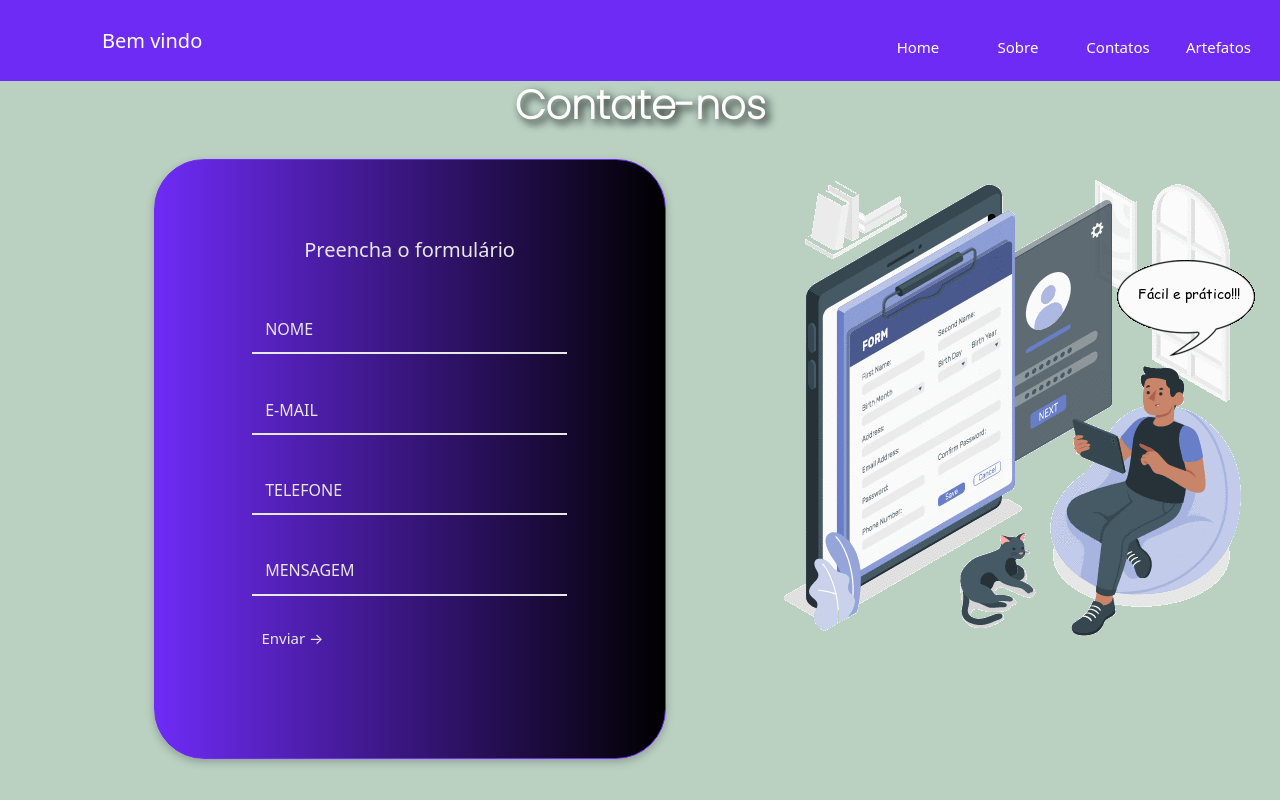
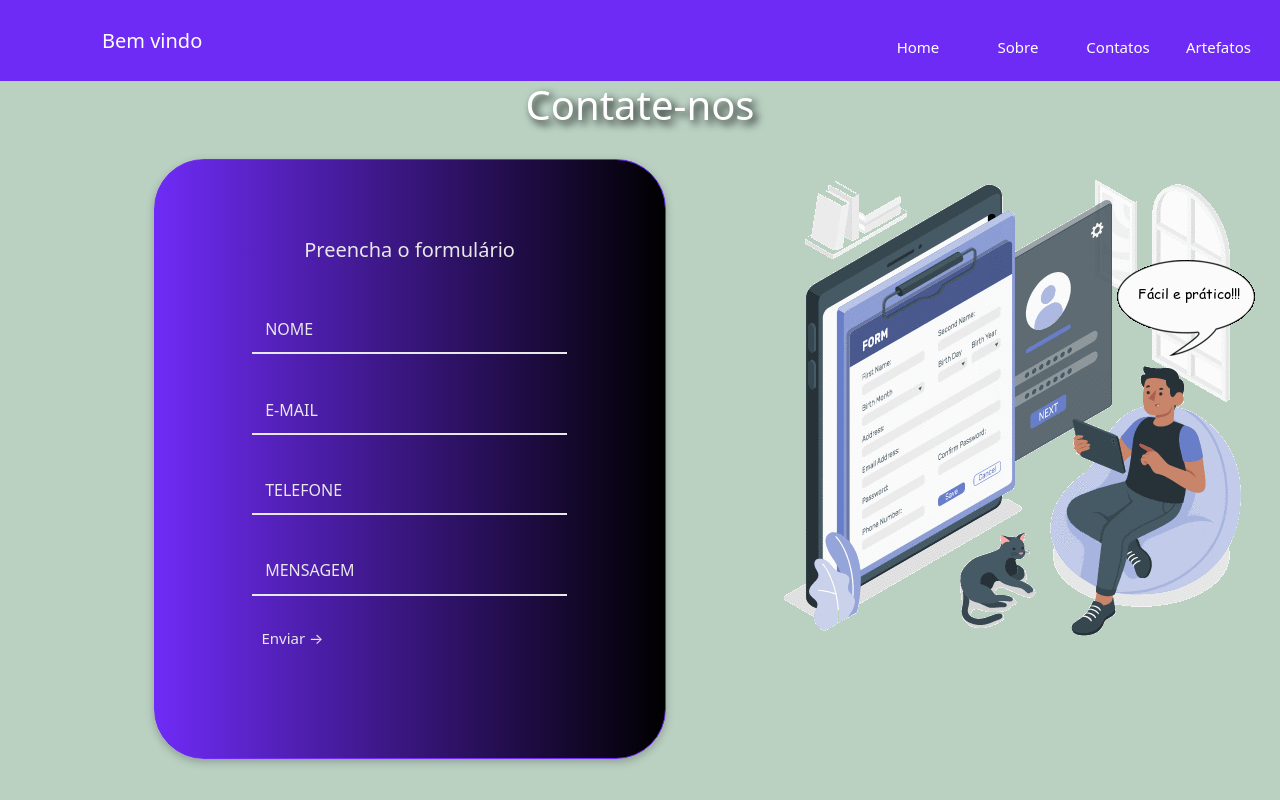
Before and after one commit to equipeNext/SiteEquipeNext, a website: page paginaContato.html in a window 1280 px wide. Shown: the top 800 px of the page. Drawn offline with nearby package versions, Linux system fonts and the light colour scheme.

Commit message:
Add files via upload

```diff
--- a/css/CSS-CONTATO/Style-Contato.css
+++ b/css/CSS-CONTATO/Style-Contato.css
@@ -8,7 +8,6 @@
 
 .navbar-brand {
     padding: 90px;
-    cursor: pointer;
 }
 
 .navbar-nav {
@@ -42,14 +41,6 @@ main {
 .navbar-nav {
     padding: 10px 0;
 }
-#ContatoH1{
-    text-align: center;
-    color: #ffffff;
-    text-shadow: black 0.1em 0.1em 0.2em;
-    font-family: 'Poppins', sans-serif;
-    font-weight: bold;
-}
-
 
 nav,
 footer {
```
